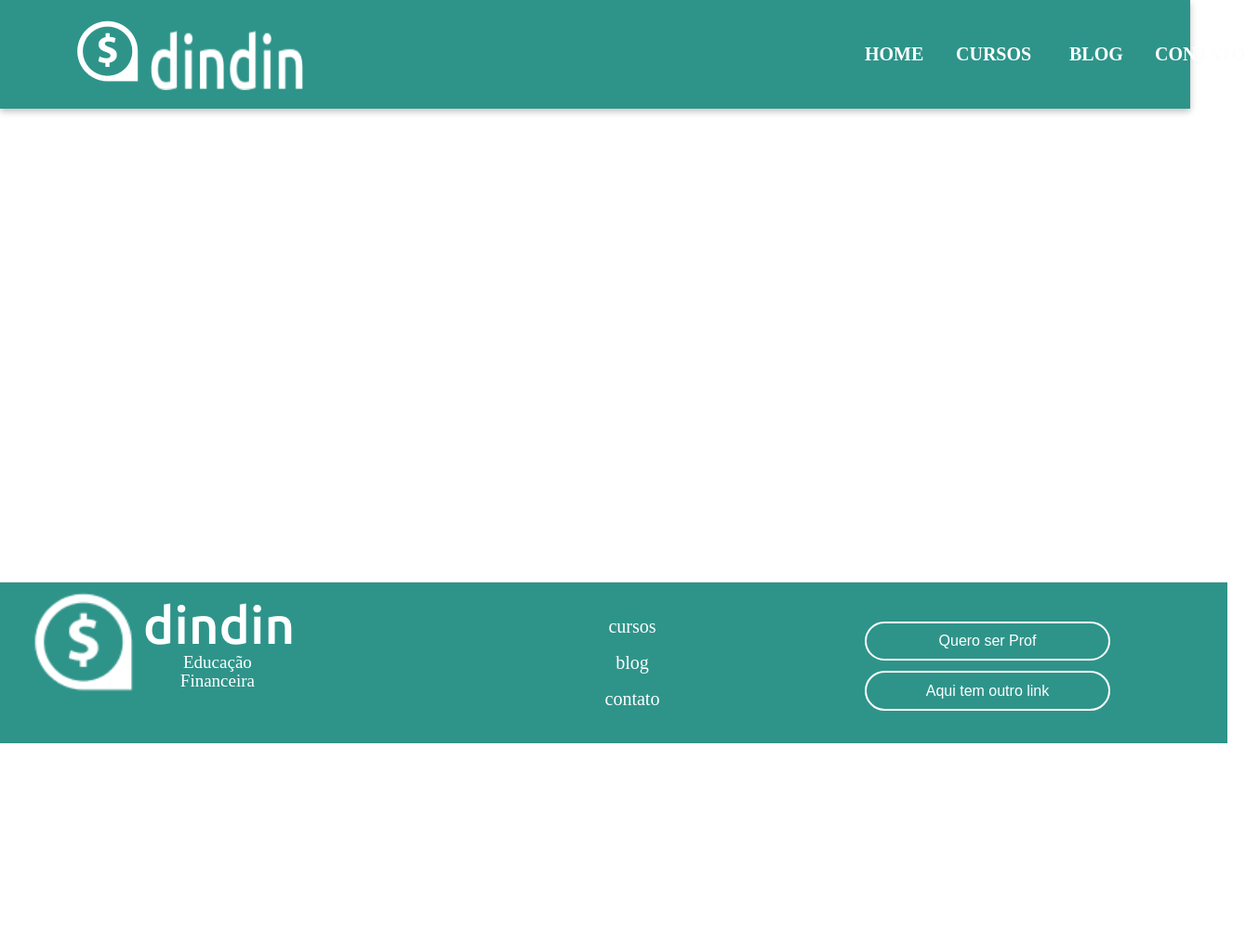
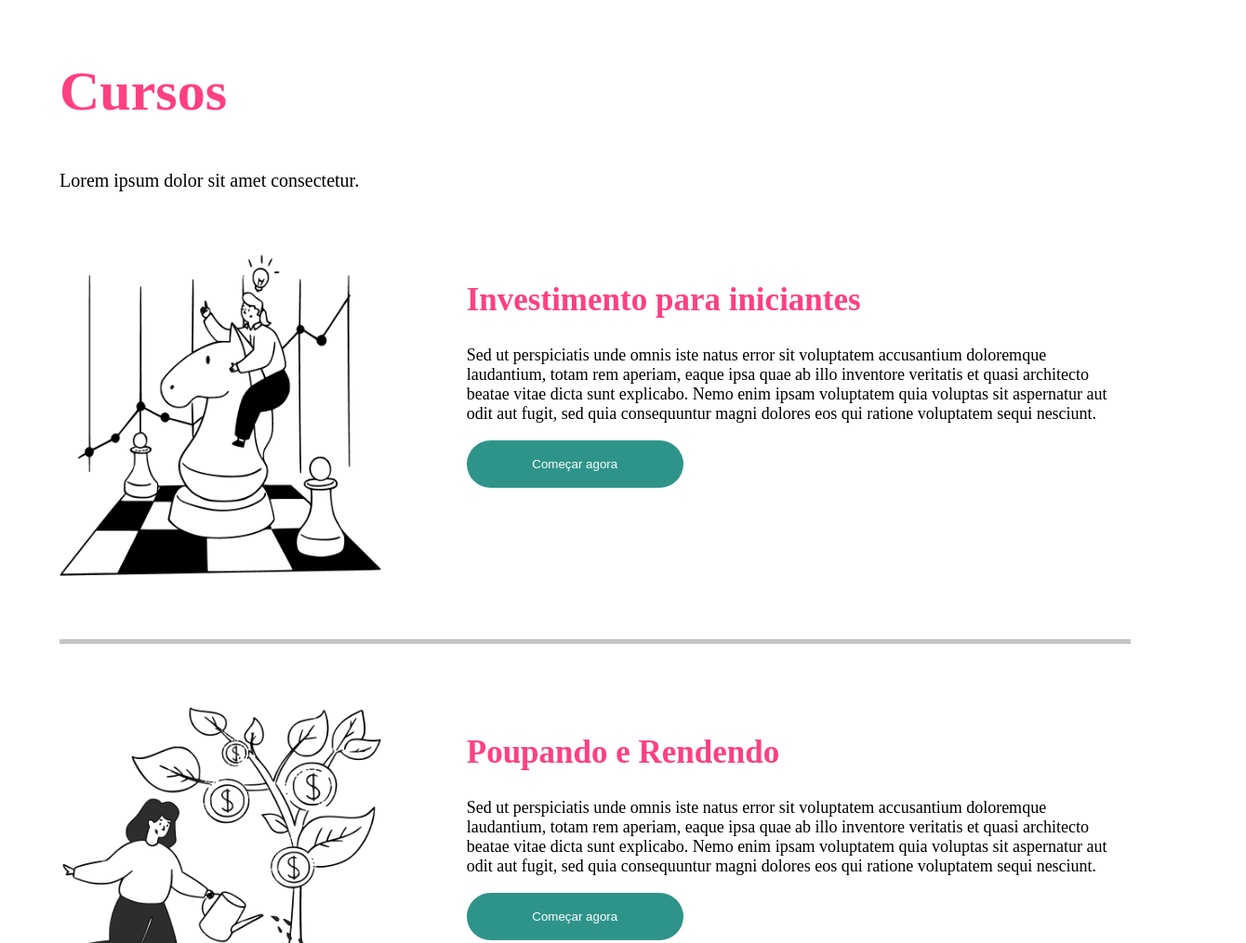
Before and after one commit to filipesenaifirjan/projeto-gama, a plain HTML site: page cursos.html in a window 1280 px wide. Shown: the top 1015 px of the page at 93% size, 1340 px wide, since content can reach past the window. Before the commit the page ends 800 px from the top, so only its background shows below. Drawn offline with Linux system fonts and the light colour scheme.

Commit message:
fead: pagina curso

```diff
--- a/cursos.css
+++ b/cursos.css
@@ -1,7 +1,86 @@
+ body{
+  margin: 0;
+  padding: 0;
+ }
+
+ h1{
+font-family: Ubuntu;
+font-size: 60px;
+font-weight:700;
+line-height: 69px;
+letter-spacing: 0em;
+text-align: left;
+color: #ff4081;
+}
+h5{
+  font-family: Ubuntu;
+font-size: 20px;
+font-weight: 400;
+line-height: 23px;
+letter-spacing: 0em;
+text-align: left;
+}
+h2{
+  font-family: Ubuntu;
+font-size: 35px;
+font-weight: 700;
+line-height: 40px;
+letter-spacing: 0em;
+text-align: left;
+color: #ff4081;
+}
+
+p{
+font-family: Ubuntu;
+font-size: 18px;
+font-weight: 300;
+line-height: 21px;
+letter-spacing: 0em;
+text-align: left;
+color: #000000;
+}
+
+button{
+  height: 51px;
+  width: 233px;
+  left: 545px;
+  top: 1199px;
+  border-radius: 62px;
+  color: #FFFFFF ;
+  border: none;
+  background-color: #2E948A;
+
+}
+
+ .pagecurso{
+  width: 90%;
+  margin: 5%;
+ }
+ .educacao{
+  display: flex;
+  padding-bottom: 68px;
+  border-bottom: 5px solid #c4c4c4;
+  margin-top: 68px;
+ }
+ .tres{
+  border: none;
+ }
+ .ilustracao{
+  width: 30%;
+  display: flex;
+ }
+ .ilustracao img{
+  width: 100%;
+ }
+ .textilustra{
+  width: 60%;
+  margin-left: 8%;
+ }
+
  /* header */
  header {
 
-    position: absolute;
+    /* position: absolute; */
     width: 100%; /* assim que estava= 1440px */
     height: 117px;
     left: 0px;
--- a/cursos.html
+++ b/cursos.html
@@ -10,7 +10,7 @@
 
 </head>
 <body>
-    <header>
+    <!-- <header>
         <nav aria="navigation">
             <img  class="dindin-logo" src="./img/dindin-logo-white (1) 2.png" alt="logo da marca dindin">
             <img class="dindin" src="./img/dindin.png" alt="nome dindin em formato de figura">
@@ -29,8 +29,55 @@
           <script>
             new window.VLibras.Widget('https://vlibras.gov.br/app');
           </script>
-    </header>
-    <footer class="footer">
+    </header> -->
+    <main>
+      <section class="pagecurso">
+        <h1> Cursos</h1>
+        <h5>Lorem ipsum dolor sit amet consectetur.</h5>
+
+        <div class="educacao">
+          <span class="ilustracao">
+            <img src="./img/image 3 (Traced).png">
+
+          </span>
+          <span class="textilustra">
+            <h2>Investimento para iniciantes</h2>
+            <p>Sed ut perspiciatis unde omnis iste natus error sit voluptatem accusantium doloremque laudantium, totam rem aperiam, eaque ipsa quae ab illo inventore veritatis et quasi architecto beatae vitae dicta sunt explicabo. Nemo enim ipsam voluptatem quia voluptas sit aspernatur aut odit aut fugit, sed quia consequuntur magni dolores eos qui ratione voluptatem sequi nesciunt. </p>
+            <button>Começar agora</button>
+          </span>
+
+        </div>
+
+        <div class="educacao">
+          <span class="ilustracao">
+            <img src="./img/image 2 (Traced).png">
+          </span>
+
+          <span class="textilustra">
+            <h2>Poupando e Rendendo</h2>
+            <p>Sed ut perspiciatis unde omnis iste natus error sit voluptatem accusantium doloremque laudantium, totam rem aperiam, eaque ipsa quae ab illo inventore veritatis et quasi architecto beatae vitae dicta sunt explicabo. Nemo enim ipsam voluptatem quia voluptas sit aspernatur aut odit aut fugit, sed quia consequuntur magni dolores eos qui ratione voluptatem sequi nesciunt. </p>
+            <button>Começar agora</button>
+          </span>
+        </div>
+
+        <div class="educacao tres">
+          <span class="ilustracao">
+            <img src="./img/image 4 (Traced).png">
+
+          </span>
+          <span class="textilustra">
+            <h2>Independência Financeira</h2>
+            <p>Sed ut perspiciatis unde omnis iste natus error sit voluptatem accusantium doloremque laudantium, totam rem aperiam, eaque ipsa quae ab illo inventore veritatis et quasi architecto beatae vitae dicta sunt explicabo. Nemo enim ipsam voluptatem quia voluptas sit aspernatur aut odit aut fugit, sed quia consequuntur magni dolores eos qui ratione voluptatem sequi nesciunt. </p>
+            <button>Começar agora</button>
+          </span>
+
+        </div>
+      </section>
+
+
+    </main>
+
+    <!-- <footer class="footer">
         <img  class="dindin-logo-footer" src="./img/dindin-logo-white (1) 2.png" alt="logo da marca dindin">
         <img class="dindin-footer" src="./img/dindin.png" alt="nome dindin em formato de figura">
 
@@ -46,6 +93,6 @@
 
             <button class="button novo">Quero ser Prof</button>
             <button class="buttondois novodois">Aqui tem outro link</button>
-    </footer>
+    </footer> -->
 </body>
 </html>
```
Also changed, not shown: img/image 2 (Traced).png (added), img/image 3 (Traced).png (added), img/image 4 (Traced).png (added).
